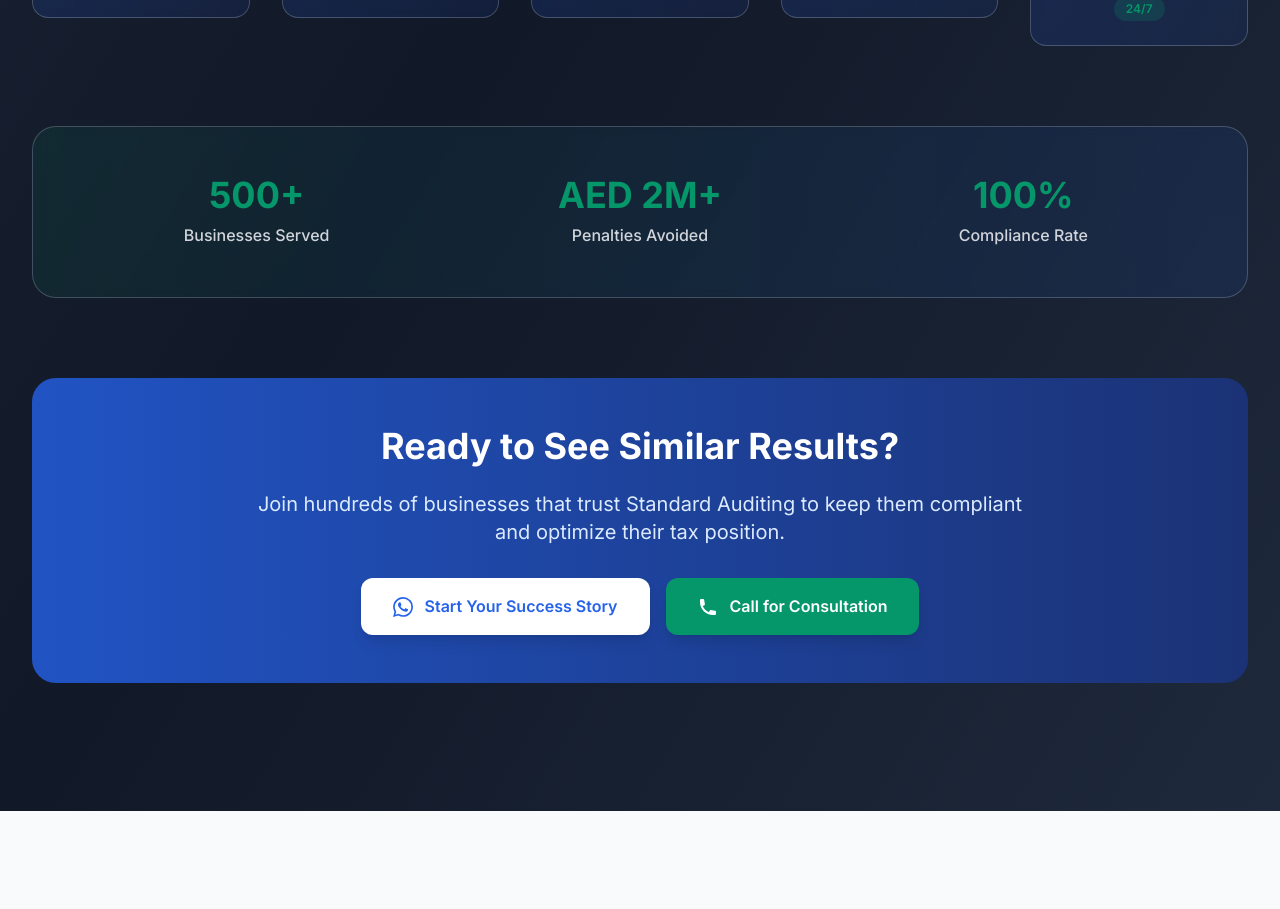
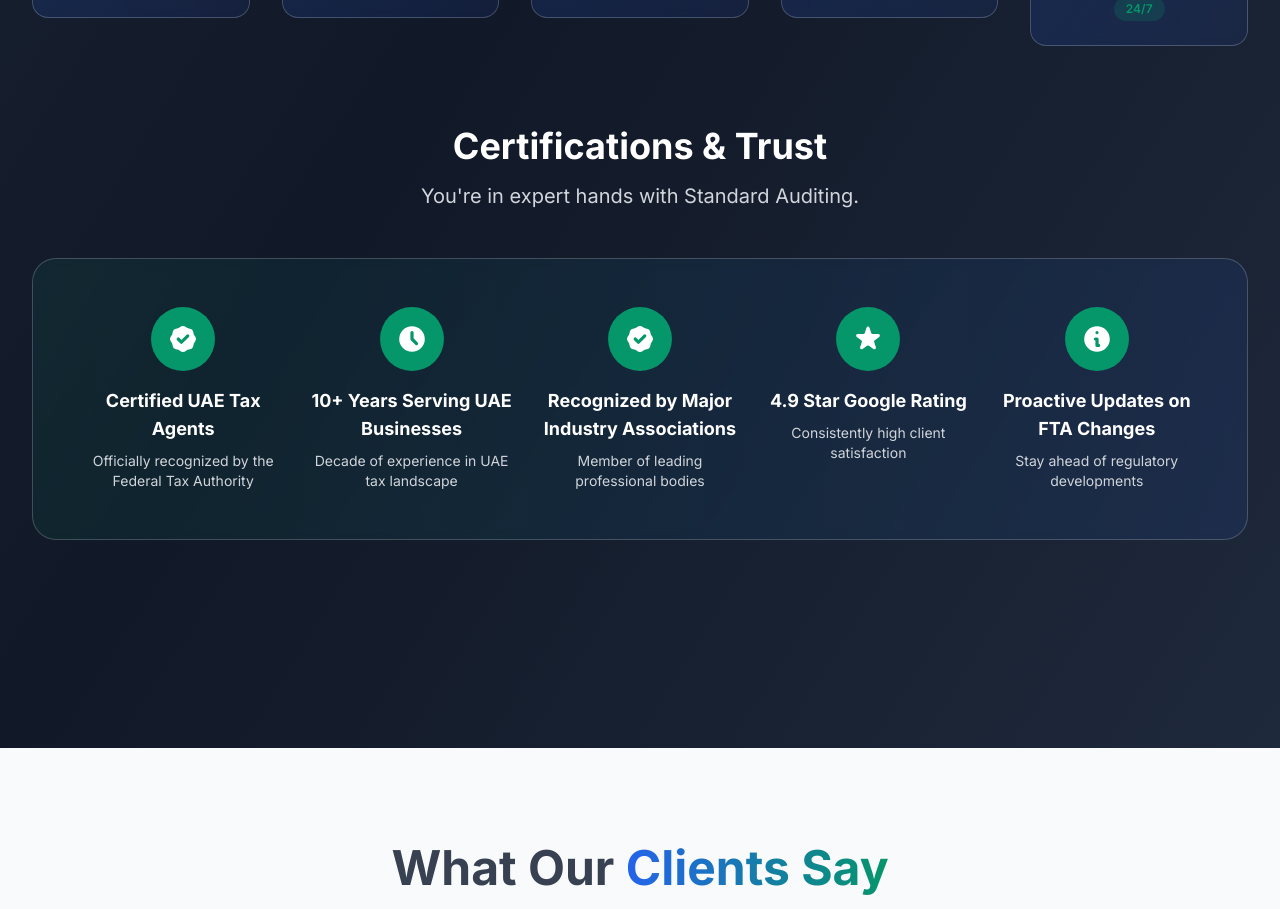
Before and after one commit to AkshayKeerti/StandardAuditingLP, a React (Create React App) app: page / in a window 1280 px wide. Shown: the part 6220-7129 px from the top of the page. Built offline with nearby package versions, Linux system fonts and the light colour scheme.

Commit message:
Add Certifications & Trust section to RealBusinessImpact component

```diff
--- a/src/components/RealBusinessImpact.js
+++ b/src/components/RealBusinessImpact.js
@@ -168,63 +168,73 @@
             </div>
           </div>
 
-          {/* Trust Indicators */}
+          {/* Certifications & Trust Section */}
           <div className="mb-20">
+            <div className="text-center mb-12">
+              <h3 className="text-3xl lg:text-4xl font-bold text-white mb-4">
+                Certifications & Trust
+              </h3>
+              <p className="text-xl text-gray-300 max-w-3xl mx-auto">
+                You're in expert hands with Standard Auditing.
+              </p>
+            </div>
+
             <div className="bg-gradient-to-r from-vigor-green/10 to-vigor-blue/10 backdrop-blur-sm rounded-3xl p-8 lg:p-12 border border-white/20">
-              <div className="grid grid-cols-1 md:grid-cols-3 gap-8 text-center">
-                <div>
-                  <div className="text-4xl font-bold text-vigor-green mb-2">500+</div>
-                  <div className="text-gray-300 font-medium">Businesses Served</div>
+              <div className="grid grid-cols-1 md:grid-cols-2 lg:grid-cols-5 gap-6">
+                <div className="text-center">
+                  <div className="w-16 h-16 bg-vigor-green rounded-full flex items-center justify-center mx-auto mb-4">
+                    <svg className="w-8 h-8 text-white" fill="currentColor" viewBox="0 0 20 20">
+                      <path fillRule="evenodd" d="M6.267 3.455a3.066 3.066 0 001.745-.723 3.066 3.066 0 013.976 0 3.066 3.066 0 001.745.723 3.066 3.066 0 012.812 2.812c.051.643.304 1.254.723 1.745a3.066 3.066 0 010 3.976 3.066 3.066 0 00-.723 1.745 3.066 3.066 0 01-2.812 2.812 3.066 3.066 0 00-1.745.723 3.066 3.066 0 01-3.976 0 3.066 3.066 0 00-1.745-.723 3.066 3.066 0 01-2.812-2.812 3.066 3.066 0 00-.723-1.745 3.066 3.066 0 010-3.976 3.066 3.066 0 00.723-1.745 3.066 3.066 0 012.812-2.812zm7.44 5.252a1 1 0 00-1.414-1.414L9 10.586 7.707 9.293a1 1 0 00-1.414 1.414l2 2a1 1 0 001.414 0l4-4z" clipRule="evenodd" />
+                    </svg>
+                  </div>
+                  <h4 className="text-lg font-bold text-white mb-2">Certified UAE Tax Agents</h4>
+                  <p className="text-gray-300 text-sm">Officially recognized by the Federal Tax Authority</p>
                 </div>
-                <div>
-                  <div className="text-4xl font-bold text-vigor-green mb-2">AED 2M+</div>
-                  <div className="text-gray-300 font-medium">Penalties Avoided</div>
+
+                <div className="text-center">
+                  <div className="w-16 h-16 bg-vigor-green rounded-full flex items-center justify-center mx-auto mb-4">
+                    <svg className="w-8 h-8 text-white" fill="currentColor" viewBox="0 0 20 20">
+                      <path fillRule="evenodd" d="M10 18a8 8 0 100-16 8 8 0 000 16zm1-12a1 1 0 10-2 0v4a1 1 0 00.293.707l2.828 2.829a1 1 0 101.415-1.415L11 9.586V6z" clipRule="evenodd" />
+                    </svg>
+                  </div>
+                  <h4 className="text-lg font-bold text-white mb-2">10+ Years Serving UAE Businesses</h4>
+                  <p className="text-gray-300 text-sm">Decade of experience in UAE tax landscape</p>
                 </div>
-                <div>
-                  <div className="text-4xl font-bold text-vigor-green mb-2">100%</div>
-                  <div className="text-gray-300 font-medium">Compliance Rate</div>
+
+                <div className="text-center">
+                  <div className="w-16 h-16 bg-vigor-green rounded-full flex items-center justify-center mx-auto mb-4">
+                    <svg className="w-8 h-8 text-white" fill="currentColor" viewBox="0 0 20 20">
+                      <path fillRule="evenodd" d="M6.267 3.455a3.066 3.066 0 001.745-.723 3.066 3.066 0 013.976 0 3.066 3.066 0 001.745.723 3.066 3.066 0 012.812 2.812c.051.643.304 1.254.723 1.745a3.066 3.066 0 010 3.976 3.066 3.066 0 00-.723 1.745 3.066 3.066 0 01-2.812 2.812 3.066 3.066 0 00-1.745.723 3.066 3.066 0 01-3.976 0 3.066 3.066 0 00-1.745-.723 3.066 3.066 0 01-2.812-2.812 3.066 3.066 0 00-.723-1.745 3.066 3.066 0 010-3.976 3.066 3.066 0 00.723-1.745 3.066 3.066 0 012.812-2.812zm7.44 5.252a1 1 0 00-1.414-1.414L9 10.586 7.707 9.293a1 1 0 00-1.414 1.414l2 2a1 1 0 001.414 0l4-4z" clipRule="evenodd" />
+                    </svg>
+                  </div>
+                  <h4 className="text-lg font-bold text-white mb-2">Recognized by Major Industry Associations</h4>
+                  <p className="text-gray-300 text-sm">Member of leading professional bodies</p>
+                </div>
+
+                <div className="text-center">
+                  <div className="w-16 h-16 bg-vigor-green rounded-full flex items-center justify-center mx-auto mb-4">
+                    <svg className="w-8 h-8 text-white" fill="currentColor" viewBox="0 0 20 20">
+                      <path d="M9.049 2.927c.3-.921 1.603-.921 1.902 0l1.07 3.292a1 1 0 00.95.69h3.462c.969 0 1.371 1.24.588 1.81l-2.8 2.034a1 1 0 00-.364 1.118l1.07 3.292c.3.921-.755 1.688-1.54 1.118l-2.8-2.034a1 1 0 00-1.175 0l-2.8 2.034c-.784.57-1.838-.197-1.539-1.118l1.07-3.292a1 1 0 00-.364-1.118L2.98 8.72c-.783-.57-.38-1.81.588-1.81h3.461a1 1 0 00.951-.69l1.07-3.292z" />
+                    </svg>
+                  </div>
+                  <h4 className="text-lg font-bold text-white mb-2">4.9 Star Google Rating</h4>
+                  <p className="text-gray-300 text-sm">Consistently high client satisfaction</p>
+                </div>
+
+                <div className="text-center">
+                  <div className="w-16 h-16 bg-vigor-green rounded-full flex items-center justify-center mx-auto mb-4">
+                    <svg className="w-8 h-8 text-white" fill="currentColor" viewBox="0 0 20 20">
+                      <path fillRule="evenodd" d="M18 10a8 8 0 11-16 0 8 8 0 0116 0zm-7-4a1 1 0 11-2 0 1 1 0 012 0zM9 9a1 1 0 000 2v3a1 1 0 001 1h1a1 1 0 100-2v-3a1 1 0 00-1-1H9z" clipRule="evenodd" />
+                    </svg>
+                  </div>
+                  <h4 className="text-lg font-bold text-white mb-2">Proactive Updates on FTA Changes</h4>
+                  <p className="text-gray-300 text-sm">Stay ahead of regulatory developments</p>
                 </div>
               </div>
             </div>
           </div>
 
-          {/* CTA Section */}
-          <div className="text-center">
-            <div className="bg-gradient-to-r from-vigor-blue to-blue-900 rounded-3xl p-8 lg:p-12 text-white relative overflow-hidden">
-              <div className="absolute inset-0 bg-black/20"></div>
-              <div className="relative z-10">
-                <h3 className="text-3xl lg:text-4xl font-bold mb-6">
-                  Ready to See Similar Results?
-                </h3>
-                <p className="text-xl text-blue-100 mb-8 max-w-3xl mx-auto">
-                  Join hundreds of businesses that trust Standard Auditing to keep them compliant
-                  and optimize their tax position.
-                </p>
-                <div className="flex flex-col sm:flex-row gap-4 justify-center">
-                  <a
-                    href="https://wa.me/971503821750"
-                    target="_blank"
-                    rel="noopener noreferrer"
-                    className="flex items-center justify-center space-x-3 bg-white hover:bg-gray-100 text-vigor-blue px-8 py-4 rounded-xl font-semibold transition-all duration-300 transform hover:scale-105 shadow-lg"
-                  >
-                    <svg className="w-5 h-5" fill="currentColor" viewBox="0 0 24 24">
-                      <path d="M17.472 14.382c-.297-.149-1.758-.867-2.03-.967-.273-.099-.471-.148-.67.15-.197.297-.767.966-.94 1.164-.173.199-.347.223-.644.075-.297-.15-1.255-.463-2.39-1.475-.883-.788-1.48-1.761-1.653-2.059-.173-.297-.018-.458.13-.606.134-.133.298-.347.446-.52.149-.174.198-.298.298-.497.099-.198.05-.371-.025-.52-.075-.149-.669-1.612-.916-2.207-.242-.579-.487-.5-.669-.51-.173-.008-.371-.01-.57-.01-.198 0-.52.074-.792.372-.272.297-1.04 1.016-1.04 2.479 0 1.462 1.065 2.875 1.213 3.074.149.198 2.096 3.2 5.077 4.487.709.306 1.262.489 1.694.625.712.227 1.36.195 1.871.118.571-.085 1.758-.719 2.006-1.413.248-.694.248-1.289.173-1.413-.074-.124-.272-.198-.57-.347m-5.421 7.403h-.004a9.87 9.87 0 01-5.031-1.378l-.361-.214-3.741.982.998-3.648-.235-.374a9.86 9.86 0 01-1.51-5.26c.001-5.45 4.436-9.884 9.888-9.884 2.64 0 5.122 1.03 6.988 2.898a9.825 9.825 0 012.893 6.994c-.003 5.45-4.437 9.884-9.885 9.884m8.413-18.297A11.815 11.815 0 0012.05 0C5.495 0 .16 5.335.157 11.892c0 2.096.547 4.142 1.588 5.945L.057 24l6.305-1.654a11.882 11.882 0 005.683 1.448h.005c6.554 0 11.89-5.335 11.893-11.893A11.821 11.821 0 0020.885 3.488"/>
-                    </svg>
-                    <span>Start Your Success Story</span>
-                  </a>
-                  <a
-                    href="tel:+971503821750"
-                    className="flex items-center justify-center space-x-3 bg-vigor-green hover:bg-green-600 text-white px-8 py-4 rounded-xl font-semibold transition-all duration-300 transform hover:scale-105 shadow-lg"
-                  >
-                    <svg className="w-5 h-5" fill="currentColor" viewBox="0 0 20 20">
-                      <path d="M2 3a1 1 0 011-1h2.153a1 1 0 01.986.836l.74 4.435a1 1 0 01-.54 1.06l-1.548.773a11.037 11.037 0 006.105 6.105l.774-1.548a1 1 0 011.059-.54l4.435.74a1 1 0 01.836.986V17a1 1 0 01-1 1h-2C7.82 18 2 12.18 2 5V3z" />
-                    </svg>
-                    <span>Call for Consultation</span>
-                  </a>
-                </div>
-              </div>
-            </div>
-          </div>
+
         </div>
       </div>
     </section>
```
